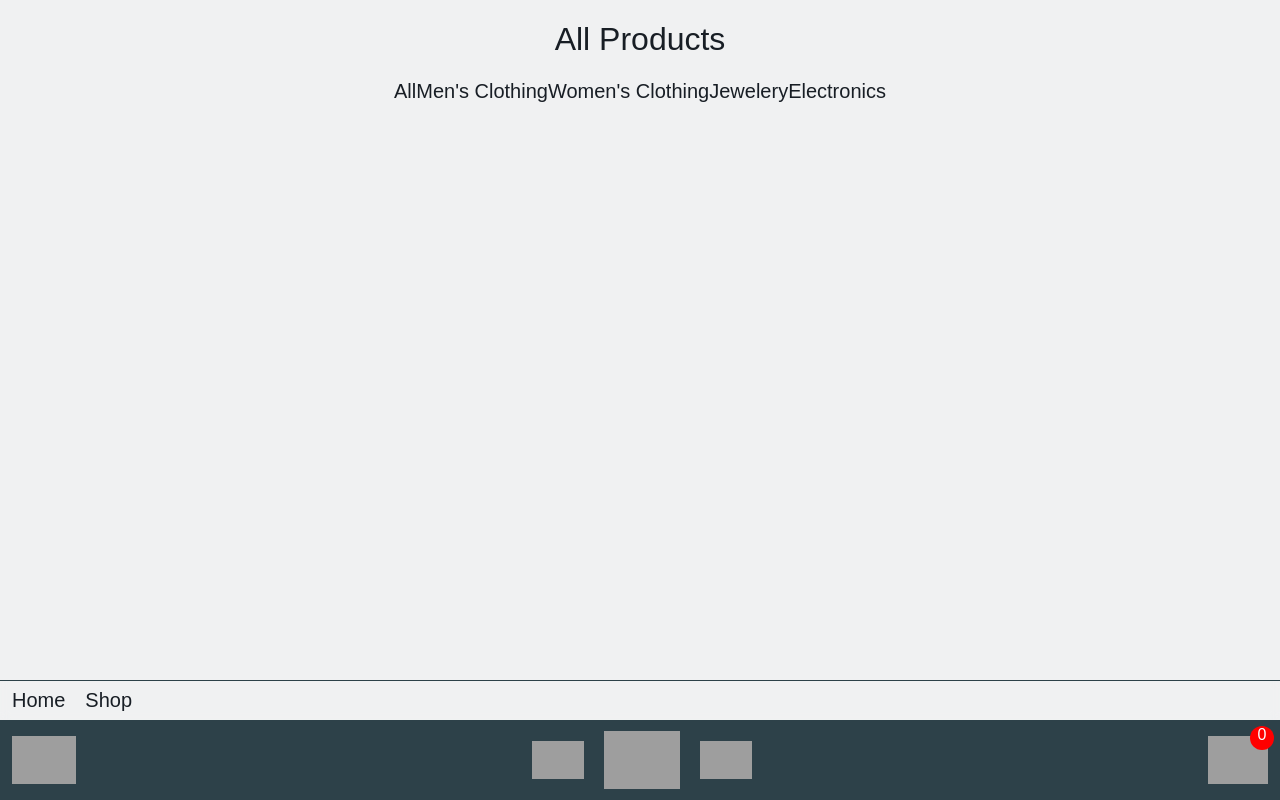
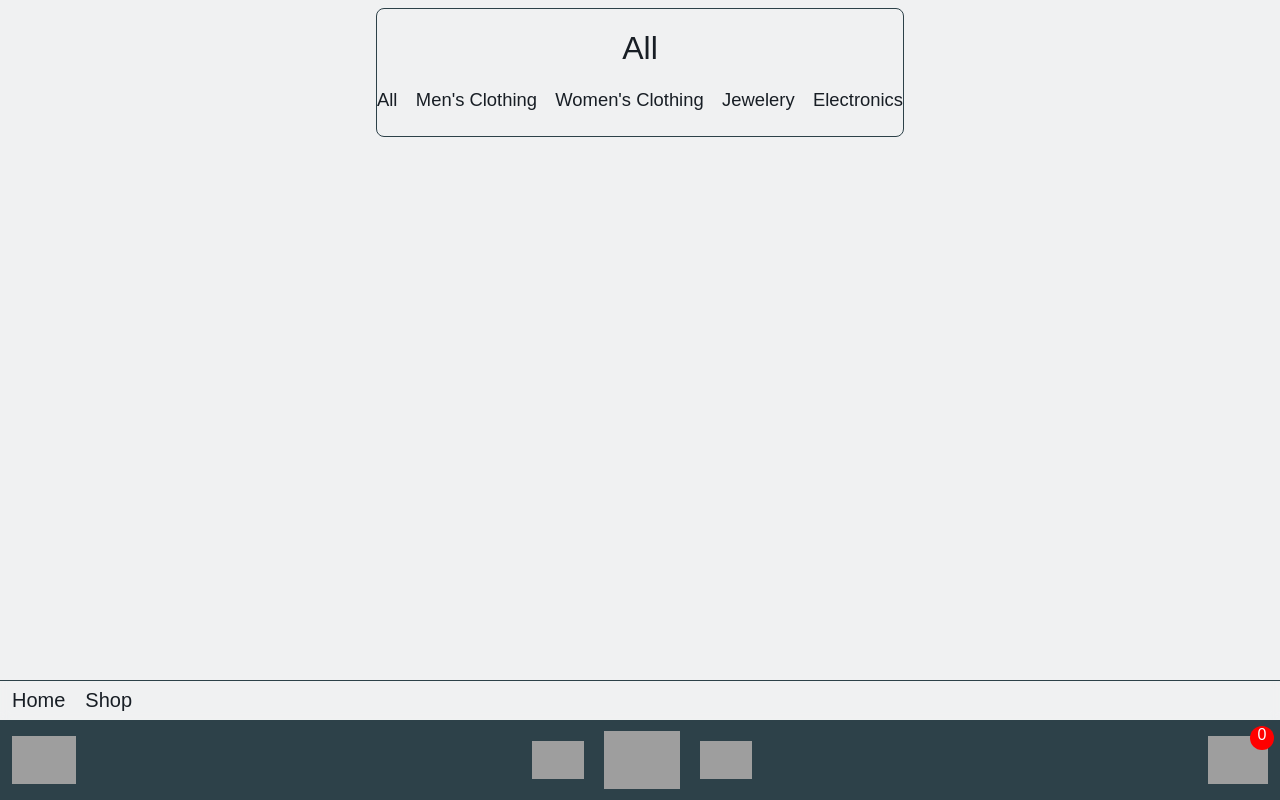
Before and after one commit to Cedrus32/Shopping-Cart, a React app: page /shop/all in a window 1280 px wide. Built offline with nearby package versions, Linux system fonts and the light colour scheme; grey boxes are pictures that could not be loaded.

Commit message:
Style shop nav in category view

```diff
--- a/src/pages/CategoryView.js
+++ b/src/pages/CategoryView.js
@@ -21,7 +21,7 @@ const CategoryView = () => {
         } else if (value === 'electronics') {
             return 'Electronics';
         } else {
-            return 'All Products';
+            return 'All';
         }
     }
 
@@ -33,8 +33,10 @@ const CategoryView = () => {
 
     return (
         <>
-            <h1 data-testid='page-title'>{pageTitle}</h1>
-            <ShopNav />
+            <section className='nav-header'>
+                <h1 data-testid='page-title'>{pageTitle}</h1>
+                <ShopNav />
+            </section>
             <section id='content' className='category-view'>{itemCards}</section>
         </>
     )
--- a/src/styles/layout.css
+++ b/src/styles/layout.css
@@ -26,6 +26,7 @@ main,
 .cart-view,
 .cart-list,
 nav,
+.nav-header,
 #shop-nav,
 .cart-summary {
     display: flex;
@@ -34,9 +35,10 @@ nav,
 #page,
 .item-card,
 .item-view,
+.nav-header,
 .cart-view,
 .cart-list,
-#items-list,
+/* #items-list, */
 .cart-summary {
     flex-flow: column;
 }
@@ -64,9 +66,26 @@ body {
         width: inherit;
     }
 
+    #page,
+    nav {
+        padding: 1vh 1.5vh;
+    }
+
         #page {
             overflow: auto;
+            gap: calc(0.67em * 2);
         }
+
+            .nav-header {
+                align-items: center;
+            }
+
+                #shop-nav {
+                    margin-bottom: calc(0.67em * 2);
+                    gap: 1em;
+                    flex-wrap: wrap;
+                    justify-content: center;
+                }
 
             #content {
                 width: 100%;
@@ -123,7 +142,6 @@ body {
             align-items: center;
             z-index: 2;
             width: 100%;
-            padding: 1vh 1.5vh;
         }
 
             #menu-links {
--- a/src/styles/shaping.css
+++ b/src/styles/shaping.css
@@ -1,3 +1,10 @@
+/* ITEM VIEW */
+
+.nav-header {
+    border: 1.5px solid var(--nav);
+    border-radius: 0.5em;
+}
+
 /* NAVIGATION */
 
 #menu {
--- a/src/styles/typo.css
+++ b/src/styles/typo.css
@@ -10,7 +10,10 @@ a:active {
     color: green;
 }
 
-#menu-links,
-#shop-nav {
+#menu-links {
     font-size: 1.25em;
 }
+
+#shop-nav {
+    font-size: 1.15em;
+}
```
